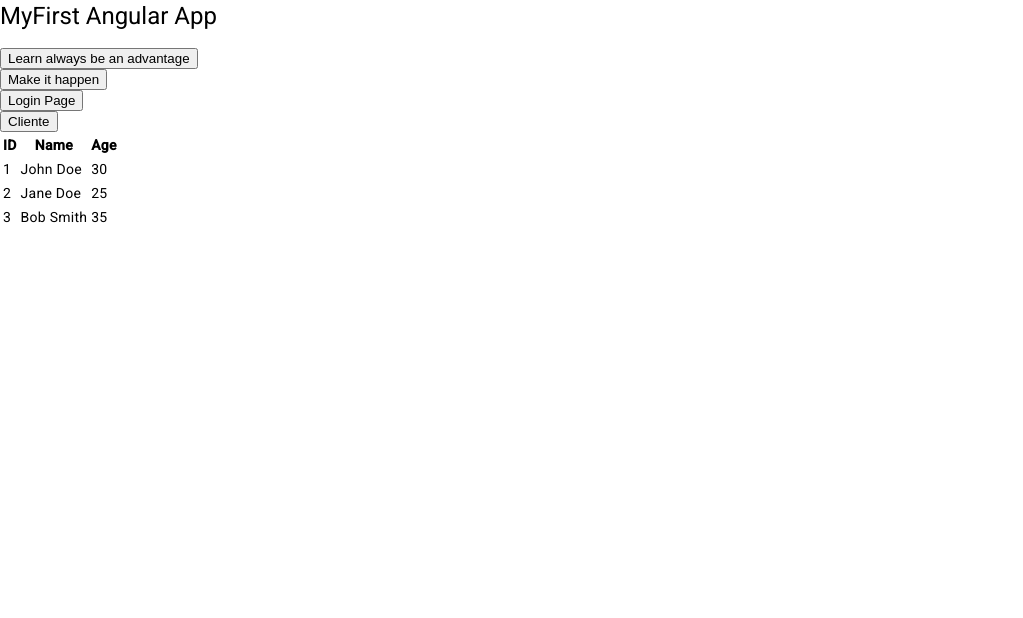
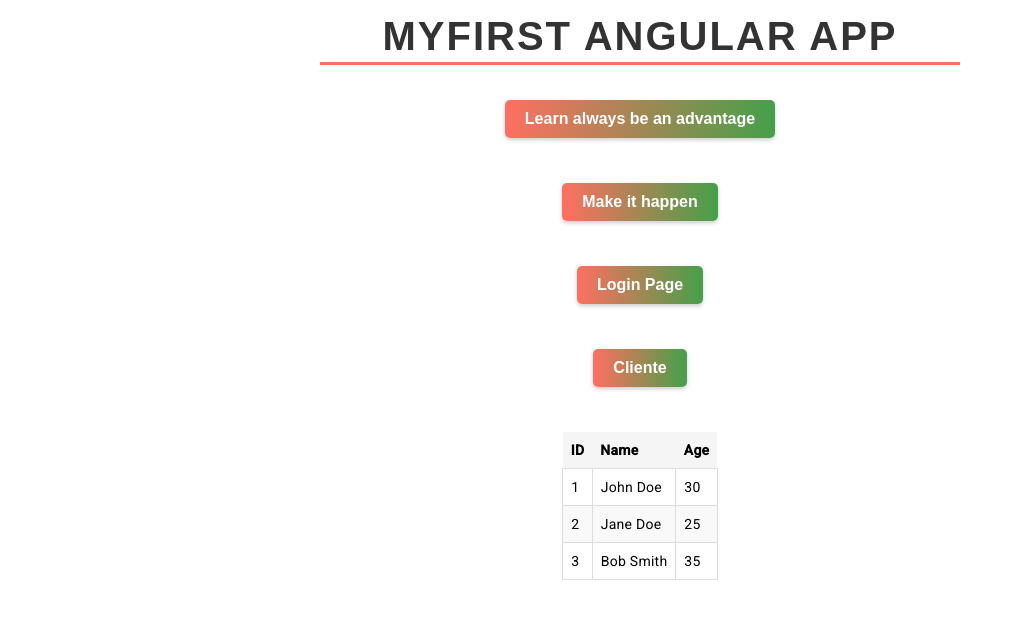
Before and after one commit to javmarquez13/WSVentaUI, an Angular app: page /home in a window 1280 px wide. Shown: the top 618 px of the page, without its empty margins (0-1023 px from the left). Built offline with nearby package versions, Linux system fonts and the light colour scheme.

Commit message:
Creation of AddNewClient using POST Request

```diff
--- /dev/null
+++ b/src/app/Models/Client.ts
@@ -0,0 +1,3 @@
+export interface Client {
+    nombre: string;
+}
--- a/src/app/Service/wsventa-api.service.ts
+++ b/src/app/Service/wsventa-api.service.ts
@@ -3,6 +3,7 @@
 import { Response } from '../Models/response';
 
 import { HttpClientModule, HttpClient, HttpHeaders } from '@angular/common/http';
+import { Client } from '../Models/Client';
 
 @Injectable({
   providedIn: 'root'
@@ -21,4 +22,12 @@
     });
     return this._http.get<Response>(this.url + '/Clientes/List', {headers});
   }
+
+  AddClient(obj: Client): Observable<Response>{
+    const headers = new HttpHeaders({
+      'X-Skip-Certificate-Check': 'true'
+    });
+    return this._http.post<Response>(this.url + '/Clientes/Add', obj, {headers});
+  }
+
 }
--- a/src/app/client/client.component.css
+++ b/src/app/client/client.component.css
@@ -0,0 +1,102 @@
+@import '~@angular/material/prebuilt-themes/indigo-pink.css';
+
+
+body, html {
+	height: 100%;
+	font-family: Ubuntu-Regular, sans-serif;
+}
+
+h1 {
+    font-family: 'Arial', sans-serif;
+    font-size: 2.5rem;
+    font-weight: bold;
+    color: #333;
+    text-align: center;
+    text-transform: uppercase;
+    letter-spacing: 2px;
+    margin: 20px 0;
+  }
+
+  h1::after {
+    content: '';
+    display: block;
+    width: 50%;
+    height: 3px;
+    background-color: #ff6f61;
+    margin: 10px auto;
+  }
+
+.container {
+    padding: 15px;
+    background-color: transparent;
+    align-items: center;
+    display: flex;
+    justify-content: center;
+  }
+
+  .inner-div {
+    margin-bottom: 15px;
+    background-color: transparent;
+    align-items: center;
+    justify-content: center;
+    display: flex;
+  }
+
+
+  .buttonRound {
+    display: flex;
+    padding: 10px 20px;
+    font-size: 16px;
+    font-weight: bold;
+    text-align: center;
+    text-decoration: none;
+    cursor: pointer;
+    border: none;
+    border-radius: 5px;
+    color: white;
+    background: linear-gradient(to right, #ff6f61, #45a049);
+    box-shadow: 0 2px 4px rgba(0, 0, 0, 0.2);
+    transition: transform 0.2s ease, box-shadow 0.2s ease;
+  }
+
+  .buttonRound:hover {
+    transform: scale(1.05);
+    box-shadow: 0 4px 8px rgba(0, 0, 0, 0.3);
+  }
+
+  .buttonRound:active {
+    transform: scale(0.95);
+  }
+
+
+
+
+
+
+
+
+
+  /* Define basic styles for the table */
+.md-table {
+  border-collapse: collapse;
+  width: 100%;
+}
+
+/* Style the table headers */
+.md-table th {
+  background-color: #f5f5f5;
+  font-weight: bold;
+  text-align: left;
+  padding: 8px;
+}
+
+/* Style the table data cells */
+.md-table td {
+  border: 1px solid #ddd;
+  padding: 8px;
+}
+
+/* Alternate row colors for better readability */
+.md-table tbody tr:nth-child(even) {
+  background-color: #f9f9f9;
+}
--- a/src/app/client/client.component.html
+++ b/src/app/client/client.component.html
@@ -1,9 +1,11 @@
 
 <div class="container">
     <div class="inner-div">
-        <button mat-button class="buttonRound" (click)="onClick()">Add Client</button>
+        <button mat-button class="buttonRound" (click)="AddNewClient('Francisco Marquez Carreon')">Add Client</button>
     </div>
 </div>
+
+
 
 <table mat-table [dataSource]="dataSource">
   <ng-container matColumnDef="id">
--- a/src/app/client/client.component.ts
+++ b/src/app/client/client.component.ts
@@ -2,6 +2,7 @@
 import { WSVentaAPIService } from '../Service/wsventa-api.service';
 import { Response } from '../Models/response';
 import { MatTableDataSource } from '@angular/material/table';
+import { Client } from '../Models/Client';
 
 
 @Component({
@@ -13,6 +14,8 @@
 
   public dataSource: any = [];
   public displayedColumns: string[] = ['id', 'nombre'];
+
+  public data: any = [];
 
   constructor(private WSVentaAPI: WSVentaAPIService){
 
@@ -30,11 +33,30 @@
     })
   }
 
+  AddNewClient(client: string){
+
+    this.data = [
+      { nombre: 'Francisco MarquezC' },
+    ];
+
+    this.WSVentaAPI.AddClient(this.data).subscribe(response =>{
+      console.log(response.data);
+    })
+
+    //this.getClientes();
+  }
+
 
 
 
   onClick(){
+
+
+
     this.getClientes();
   }
 
+
+
+
 }
--- a/src/app/home/home.component.css
+++ b/src/app/home/home.component.css
@@ -0,0 +1,102 @@
+@import '~@angular/material/prebuilt-themes/indigo-pink.css';
+
+
+body, html {
+	height: 100%;
+	font-family: Ubuntu-Regular, sans-serif;
+}
+
+h1 {
+    font-family: 'Arial', sans-serif;
+    font-size: 2.5rem;
+    font-weight: bold;
+    color: #333;
+    text-align: center;
+    text-transform: uppercase;
+    letter-spacing: 2px;
+    margin: 20px 0;
+  }
+
+  h1::after {
+    content: '';
+    display: block;
+    width: 50%;
+    height: 3px;
+    background-color: #ff6f61;
+    margin: 10px auto;
+  }
+
+.container {
+    padding: 15px;
+    background-color: transparent;
+    align-items: center;
+    display: flex;
+    justify-content: center;
+  }
+
+  .inner-div {
+    margin-bottom: 15px;
+    background-color: transparent;
+    align-items: center;
+    justify-content: center;
+    display: flex;
+  }
+
+
+  .buttonRound {
+    display: flex;
+    padding: 10px 20px;
+    font-size: 16px;
+    font-weight: bold;
+    text-align: center;
+    text-decoration: none;
+    cursor: pointer;
+    border: none;
+    border-radius: 5px;
+    color: white;
+    background: linear-gradient(to right, #ff6f61, #45a049);
+    box-shadow: 0 2px 4px rgba(0, 0, 0, 0.2);
+    transition: transform 0.2s ease, box-shadow 0.2s ease;
+  }
+
+  .buttonRound:hover {
+    transform: scale(1.05);
+    box-shadow: 0 4px 8px rgba(0, 0, 0, 0.3);
+  }
+
+  .buttonRound:active {
+    transform: scale(0.95);
+  }
+
+
+
+
+
+
+
+
+
+  /* Define basic styles for the table */
+.md-table {
+  border-collapse: collapse;
+  width: 100%;
+}
+
+/* Style the table headers */
+.md-table th {
+  background-color: #f5f5f5;
+  font-weight: bold;
+  text-align: left;
+  padding: 8px;
+}
+
+/* Style the table data cells */
+.md-table td {
+  border: 1px solid #ddd;
+  padding: 8px;
+}
+
+/* Alternate row colors for better readability */
+.md-table tbody tr:nth-child(even) {
+  background-color: #f9f9f9;
+}
```
